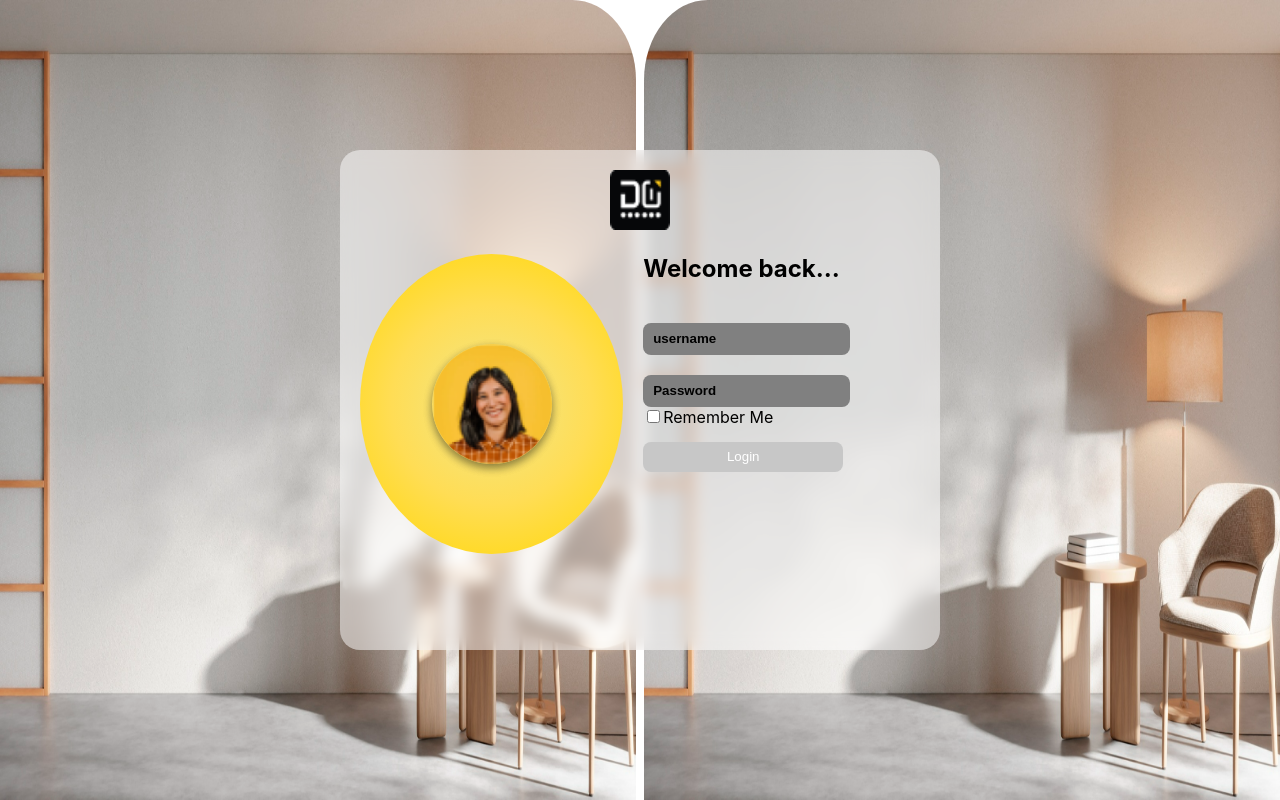
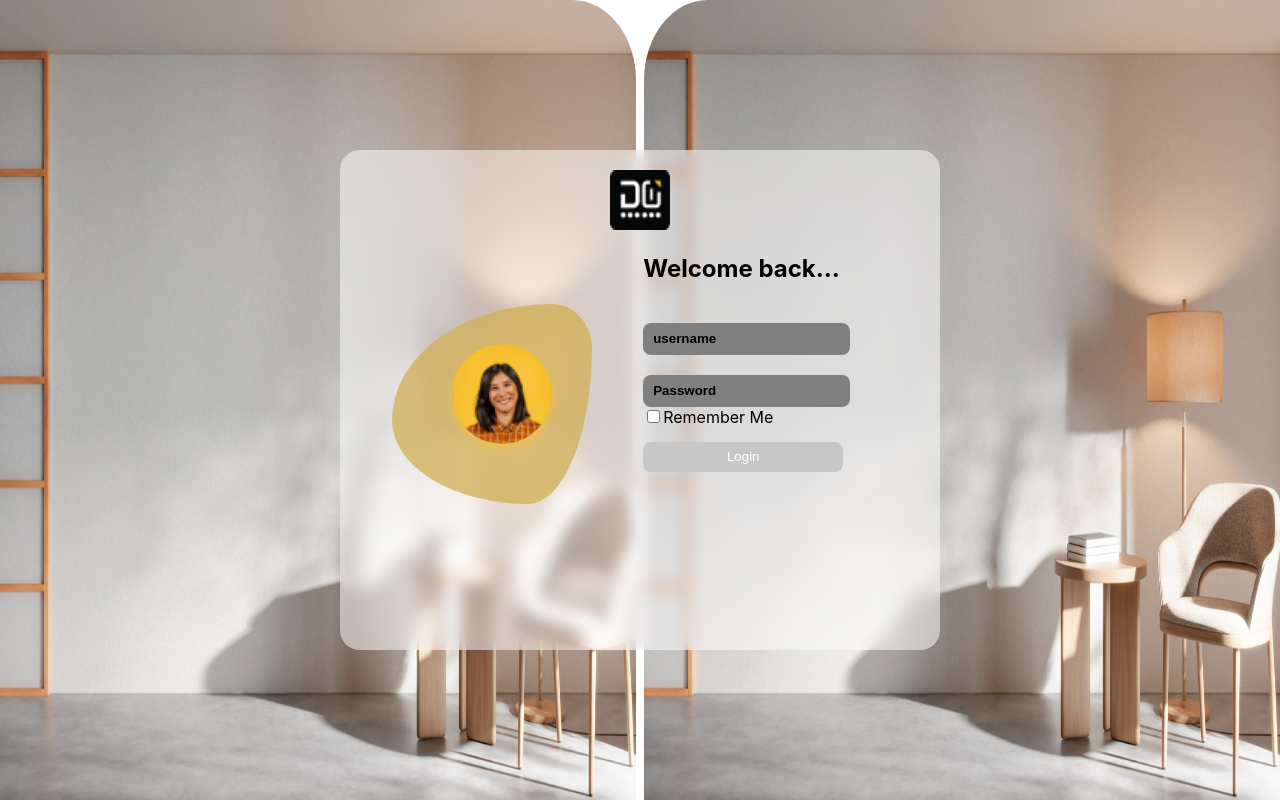
Before and after one commit to rohit-kumar22/dashboard, a React (Create React App) app: page / in a window 1280 px wide. Built offline with nearby package versions, Linux system fonts and the light colour scheme.

Commit message:
profile change

```diff
--- a/src/App.css
+++ b/src/App.css
@@ -52,8 +52,8 @@
   width: 47%;
   height: 263.2px;
   height: 300px;
-  background: radial-gradient(circle, #f0e68c, #ffdd55, #ffd700);
-  border-radius: 50%;
+  /* background: radial-gradient(circle, #f0e68c, #ffdd55, #ffd700);
+  border-radius: 50%; */
   margin: 20px;
   display: flex;
   justify-content: center;
@@ -61,11 +61,23 @@
   position: relative;
 }
 
+.profile-container{
+  position: absolute;
+	background-size:200px 200px;
+	border-radius: 80% 20% 32% 68% / 58% 22% 78% 42% ;
+	height:200px;
+	width:200px;
+  /* background: radial-gradient(circle, #f0e68c, #ffdd55, #ffd700); */
+  background-color: rgba(206, 168, 73, 0.7);
+  backdrop-filter: blur(80px);
+}
+
 .profile-image{
-  width: 120px;
-  height: 120px;
+  margin: 40px 0px 0px 60px;
+  width: 100px;
+  height: 100px;
   border-radius: 50%;
-  box-shadow: 0 4px 8px rgba(0,0,0,0.25);
+  box-shadow: 0 4px 8px rgba(248,194,54, 0.7);
 }
 
 .input-box{
--- a/src/components/Login.jsx
+++ b/src/components/Login.jsx
@@ -31,7 +31,7 @@ export default function Login() {
         </div>
         <div style={{ display: "flex" }}>
           <div className="blob-container">
-            <div className="profile-image">
+            <div className="profile-container">
               <img src={profile} className="profile-image" alt="profile missing"/>
             </div>
           </div>
```
